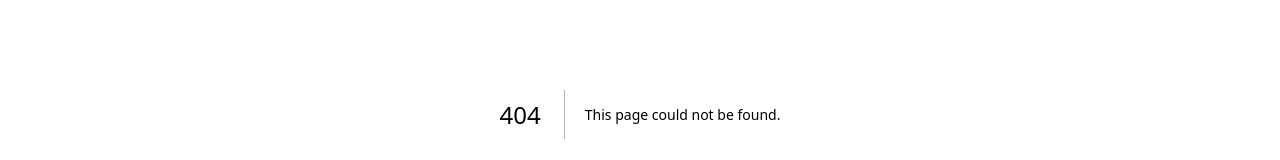
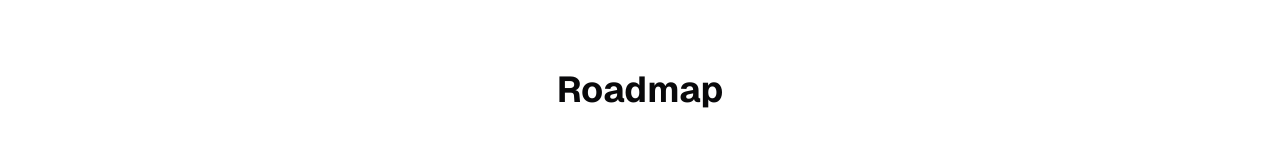
Before and after one commit to MANIKANDAN1709/portfolio-next, a Next.js app: page /roadmap in a window 1280 px wide. Before the commit this address had no page. Shown: the part 351-511 px from the top of the page. Built offline with nearby package versions, Linux system fonts and the light colour scheme.

Commit message:
Add Favorites and Roadmap pages with basic layout and styling

```diff
--- /dev/null
+++ b/src/app/favorities/page.tsx
@@ -0,0 +1,13 @@
+export default function Contact() {
+    return (
+      <div className="font-sans min-h-screen bg-background flex items-center justify-center">
+        <main className="max-w-7xl mx-auto px-4 py-12">
+          <div className="text-center mb-12">
+            <h1 className="text-4xl font-bold text-foreground mb-4">
+              Favorites
+            </h1>
+          </div>
+        </main>
+      </div>
+    )
+  }
--- /dev/null
+++ b/src/app/roadmap/page.tsx
@@ -0,0 +1,13 @@
+export default function Contact() {
+    return (
+      <div className="font-sans min-h-screen bg-background flex items-center justify-center">
+        <main className="max-w-7xl mx-auto px-4 py-12">
+          <div className="text-center mb-12">
+            <h1 className="text-4xl font-bold text-foreground mb-4">
+              Roadmap
+            </h1>
+          </div>
+        </main>
+      </div>
+    )
+  }
```
